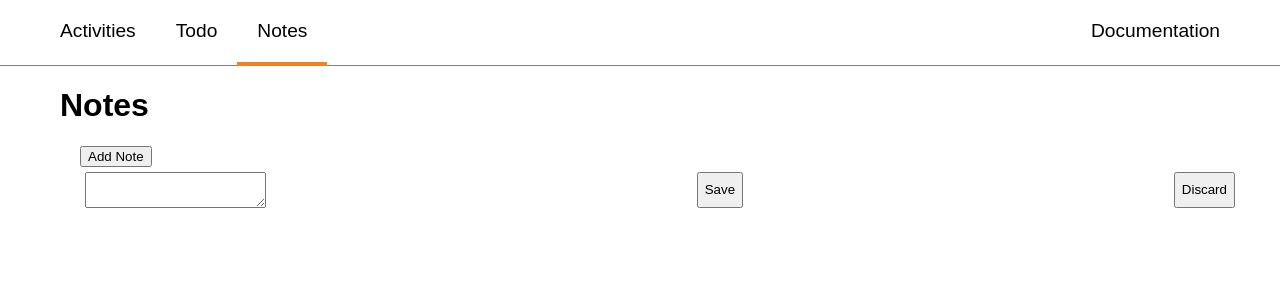
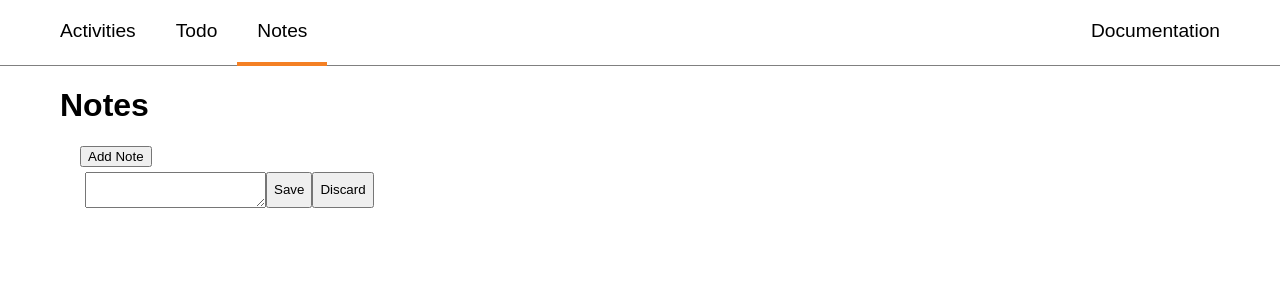
Before and after one commit to weiwei112/it2810-webutvikling-h17-prosjekt-3-group-29, a React (Create React App) app: page /notes in a window 1280 px wide. Both pictures are taken after a click on the button "Add Note". Shown: the top 300 px of the page. Built offline with nearby package versions, Linux system fonts and the light colour scheme.

Commit message:
Adds editing functionality for Notes

```diff
--- a/src/components/Notes/AddNote.jsx
+++ /dev/null
@@ -1,37 +0,0 @@
-import React from 'react';
-import {PropTypes} from 'prop-types';
-import Note from './Note.jsx';
-import TextArea from './TextArea.jsx';
-
-export default class AddNote extends React.Component {
-  constructor(props){
-    super(props);
-    this.state = {btn: this.props.tempNote};
-    this.handleButtonClick = this.handleButtonClick.bind(this);
-  }
-  handleButtonClick() {
-    this.setState({btn: !this.state.btn});
-  }
-  render() {
-    const {notes, addNote} = this.props;
-    return this.state.btn ?
-      <div className='content-container'>
-        <button className="clicked" onClick={this.handleButtonClick}>Add Note</button>
-        <TextArea
-          handleButtonClick={this.handleButtonClick}
-          notes={notes}
-          addNote={addNote}
-        />
-      </div>
-    :
-      <div className='content-container'>
-        <button className="unclicked" onClick={this.handleButtonClick}>Add Note</button>
-      </div>;
-  };
-}
-
-AddNote.PropTypes = {
-  notes: PropTypes.array,
-  addNote: PropTypes.func,
-  tempNote: PropTypes.bool
-};
--- /dev/null
+++ b/src/components/Notes/AddOrEditNote.jsx
@@ -0,0 +1,53 @@
+import React from 'react';
+import {PropTypes} from 'prop-types';
+import Note from './Note.jsx';
+import TextArea from './TextArea.jsx';
+
+export default class AddOrEditNote extends React.Component {
+  constructor(props){
+    super(props);
+    this.state = {btn: this.props.tempNote};
+    this.handleButtonClick = this.handleButtonClick.bind(this);
+    this.handleClicked = this.handleClicked.bind(this);
+    this.handleUnclicked = this.handleUnclicked.bind(this);
+  }
+
+  handleButtonClick(btnState) {
+    this.setState({btn: btnState});
+  }
+
+  handleClicked() {
+    this.handleButtonClick(false);
+  }
+
+  handleUnclicked() {
+    this.handleButtonClick(true);
+  }
+
+  render() {
+    const {index, addNote, edit, resetEdit} = this.props;
+    return this.state.btn || edit ?
+      <div className='content-container'>
+        <button className="clicked" onClick={this.handleClicked}>Add Note</button>
+        <TextArea
+          handleButtonClick={this.handleButtonClick}
+          index={index}
+          addNote={addNote}
+          edit={edit}
+          resetEdit={resetEdit}
+        />
+      </div>
+    :
+      <div className='content-container'>
+        <button className="unclicked" onClick={this.handleUnclicked}>Add Note</button>
+      </div>;
+  };
+}
+
+AddOrEditNote.PropTypes = {
+  index: PropTypes.int,
+  addNote: PropTypes.func,
+  resetEdit: PropTypes.func,
+  tempNote: PropTypes.bool,
+  edit: PropTypes.bool
+};
--- a/src/components/Notes/DeleteNote.jsx
+++ /dev/null
@@ -1,25 +0,0 @@
-import React from 'react';
-import {PropTypes} from 'prop-types';
-
-export default class DeleteNote extends React.Component {
-  deleteNote() {
-    const {notes, index} = this.props;
-    let newNotes = notes.slice();
-    delete newNotes[index];
-    localStorage.notes = newNotes;
-  }
-
-  render(){
-  	const {index, notes} = this.props;
-  	return (
-      <div className='content-container'>
-        <button onClick={this.deleteNote()}>Delete Note</button>
-      </div>
-    );
-  };
-}
-
-DeleteNote.PropTypes = {
-  index: PropTypes.int,
-  notes: PropTypes.array
-}
--- a/src/components/Notes/Note.jsx
+++ b/src/components/Notes/Note.jsx
@@ -1,6 +1,5 @@
 import React from 'react';
 import {PropTypes} from 'prop-types';
-import DeleteNote from './DeleteNote.jsx';
 
 export default class Note extends React.Component {
   constructor(props) {
@@ -10,7 +9,7 @@ export default class Note extends React.Component {
   }
 
   handleEdit() {
-    // TODO
+    this.props.editNote(this.props.note, this.props.index);
   }
 
   handleDelete() {
@@ -18,17 +17,13 @@ export default class Note extends React.Component {
   }
 
   render() {
-  	const {note, index} = this.props;
+    const {note, index} = this.props;
     return (
       <div className='content-container'>
         <h3>
-          <div className='noteNum'>
-            {parseInt(index+1) + '. '}
-          </div>
-          <div className='noteText'>
-            {note}
-          </div>
+          {note}
         </h3>
+        <button onClick={this.handleEdit}>Edit</button>
         <button onClick={this.handleDelete}>Delete</button>
       </div>
     );
--- a/src/components/Notes/NotesList.jsx
+++ b/src/components/Notes/NotesList.jsx
@@ -17,7 +17,7 @@ export default class NotesList extends React.Component {
           editNote={editNote}
           />
           );
-        })
+        }).reverse()
       }
       </div>
     );
@@ -25,7 +25,7 @@ export default class NotesList extends React.Component {
 }
 
 NotesList.PropTypes = {
-	notes: PropTypes.array,
+  notes: PropTypes.array,
   note: PropTypes.string,
   deleteNote: PropTypes.func,
   editNote: PropTypes.func
--- a/src/components/Notes/TextArea.jsx
+++ b/src/components/Notes/TextArea.jsx
@@ -4,33 +4,49 @@ import {PropTypes} from 'prop-types';
 export default class TextArea extends React.Component {
   constructor(props){
     super(props);
-    this.state = {value: localStorage.tempNote || '', index: this.props.notes.length};
+    this.state = {
+      value: localStorage.tempNote || '',
+      index: this.props.index,
+      discardEdit: localStorage.tempNote || ''
+    };
 
     this.handleChange = this.handleChange.bind(this);
     this.handleSubmit = this.handleSubmit.bind(this);
     this.handleReset = this.handleReset.bind(this);
+    this.submitAndResetCommon = this.submitAndResetCommon.bind(this);
   }
 
   handleChange(event) {
+    localStorage.tempNote = event.target.value;
+
     this.state.index ?
       this.setState({value: event.target.value})
     :
-      this.setState({value: event.target.value, index: this.props.notes.length});
-    localStorage.tempNote = event.target.value;
+      this.setState({value: event.target.value, index: this.props.index});
   }
 
-  handleSubmit(event) {
+  handleSubmit(event, discardEdit) {
     event.preventDefault();
-    this.props.handleButtonClick();
-    this.props.addNote(this.state.value, this.state.index);
-    localStorage.tempNote = '';
+    const value = discardEdit ? discardEdit : this.state.value;
+    if(value.length > 0) {
+      this.props.addNote(value, this.state.index);
+    }
+    this.submitAndResetCommon(event);
   }
 
   handleReset(event) {
     event.preventDefault();
-    this.props.handleButtonClick();
+    this.props.edit ?
+      this.handleSubmit(event, this.state.discardEdit)
+    :
+      this.submitAndResetCommon(event);
+  }
+
+  submitAndResetCommon(event) {
+    localStorage.tempNote = '';
+    this.props.handleButtonClick(false);
+    this.props.resetEdit();
     this.setState({value: ''});
-    localStorage.tempNote = '';
   }
 
   render() {
@@ -38,14 +54,16 @@ export default class TextArea extends React.Component {
       <form onSubmit={this.handleSubmit} onReset={this.handleReset} className='child-container flex-wrapper-row'>
         <textarea value={this.state.value} onChange={this.handleChange}/>
         <input type="submit" value="Save"/>
-        <input type="reset" value="Discard"/>
+        <input type="reset" value={this.props.edit ? 'Discard changes' : 'Discard'}/>
       </form>
     );
   }
 }
 
 TextArea.PropTypes = {
-  notes: PropTypes.array,
+  index: PropTypes.int,
   addNote: PropTypes.func,
-  handleButtonClick: PropTypes.func
+  resetEdit: PropTypes.func,
+  handleButtonClick: PropTypes.func,
+  edit: PropTypes.bool
 };
--- a/src/pages/Notes.jsx
+++ b/src/pages/Notes.jsx
@@ -1,5 +1,5 @@
 import React from 'react';
-import AddNote from '../components/Notes/AddNote.jsx';
+import AddOrEditNote from '../components/Notes/AddOrEditNote.jsx';
 import NotesList from '../components/Notes/NotesList.jsx';
 
 export default class Notes extends React.Component {
@@ -7,12 +7,14 @@ export default class Notes extends React.Component {
     super(props);
 
     this.state = {
-      notes: localStorage.notes ? JSON.parse(localStorage.notes) : []
+      notes: localStorage.notes ? JSON.parse(localStorage.notes) : [],
+      edit: false
     }
 
     this.addNote = this.addNote.bind(this);
     this.editNote = this.editNote.bind(this);
     this.deleteNote = this.deleteNote.bind(this);
+    this.resetEdit = this.resetEdit.bind(this);
   }
 
   addNote(note, index) {
@@ -23,27 +25,33 @@ export default class Notes extends React.Component {
     :
       notes[index] = note;
 
+    localStorage.tempNote = '';
+    localStorage.notes = JSON.stringify(notes);
+
     this.setState({
       notes: notes
     });
-
-    localStorage.tempNote = '';
-    localStorage.notes = JSON.stringify(notes);
   }
 
-  editNote(index) {
-    // TODO
+  editNote(note, index) {
+    localStorage.tempNote = note;
+    this.deleteNote(index);
+    this.setState({edit: true});
   }
 
   deleteNote(index) {
     let notes = this.state.notes.slice();
     notes.splice(index, 1);
 
+    localStorage.notes = JSON.stringify(notes);
+
     this.setState({
       notes: notes
     });
+  }
 
-    localStorage.notes = JSON.stringify(notes);
+  resetEdit() {
+    this.setState({edit: false});
   }
 
   render() {
@@ -51,12 +59,18 @@ export default class Notes extends React.Component {
     return (
       <div className='content-container'>
         <h1>Notes</h1>
-        <AddNote notes={this.state.notes} addNote={this.addNote} tempNote={tempNote}/>
+        <AddOrEditNote
+          index={this.state.notes.length}
+          edit={this.state.edit}
+          resetEdit={this.resetEdit}
+          addNote={this.addNote}
+          tempNote={tempNote}
+        />
         <NotesList
           notes={this.state.notes}
           editNote={this.editNote}
           deleteNote={this.deleteNote}
-          />
+        />
       </div>
     );
   };
--- a/src/styles/index.css
+++ b/src/styles/index.css
@@ -45,7 +45,6 @@ main {
 }
 .flex-wrapper-row{
   display:flex;
-  justify-content: space-between;
   max-width: 100%;
 }
 
--- a/src/styles/todo.css
+++ b/src/styles/todo.css
@@ -13,6 +13,7 @@
 
 .todo-app .flex-wrapper-row {
   align-content: flex-end;
+  justify-content: space-between;
 }
 
 .todo-app .text-field {
```
